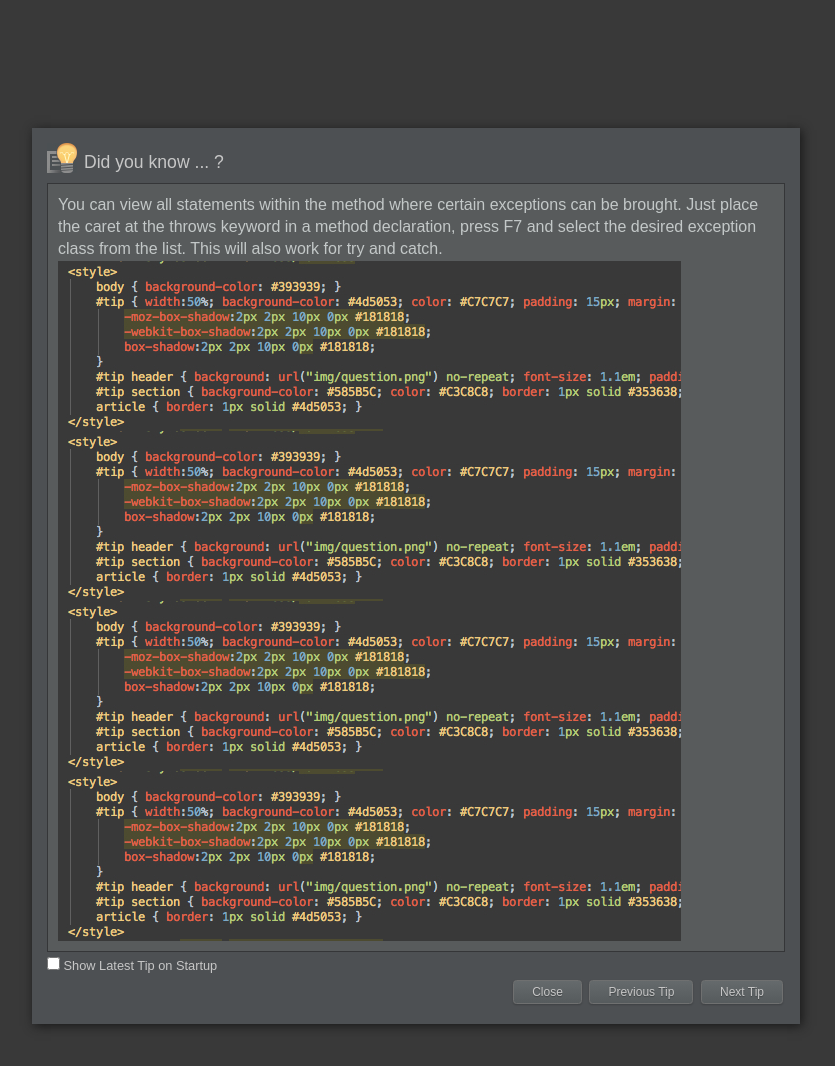
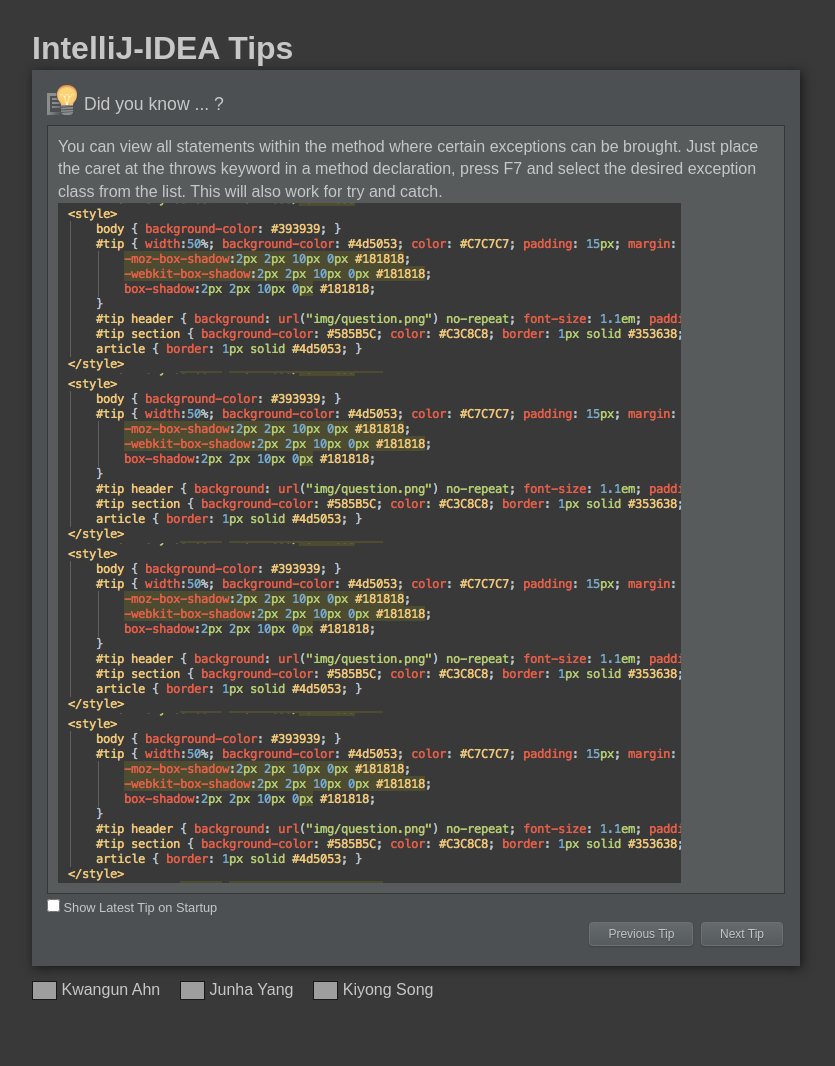
Before and after one commit to kuahn/IntelliJ-IDEA, a plain HTML site: page index.html in a window 1280 px wide. Shown: the whole page, without its empty margins (224-1059 px from the left). Drawn offline with nearby package versions, Linux system fonts and the light colour scheme; grey boxes are pictures that could not be loaded.

Commit message:
first commit

```diff
--- a/css/tip.css
+++ b/css/tip.css
@@ -1,5 +1,30 @@
 body { background-color: #393939; }
-#tip { background-color: #4d5053; color: #C7C7C7; padding: 15px; margin: 10% 20% 10% 20%;
+
+h1 {
+    color: #C7C7C7;
+    margin: 2% 20% 0 20%;
+}
+
+a {
+    vertical-align: bottom;
+    color: #C7C7C7;
+    text-decoration: none;
+}
+
+#contributor {
+    margin: 1% 20% 5% 20%;
+}
+
+#contributor a {
+    margin: 0 2% 0 0;
+}
+
+#contributor img {
+    width: 3%;
+    border: 1px solid #181818;
+}
+
+#tip { background-color: #4d5053; color: #C7C7C7; padding: 15px; margin: 0 20%;
     -moz-box-shadow:2px 2px 10px 0px #181818;
     -webkit-box-shadow:2px 2px 10px 0px #181818;
     box-shadow:2px 2px 10px 0px #181818;
@@ -7,10 +32,7 @@ body { background-color: #393939; }
 #tip header { background: url("../img/question.png") no-repeat; font-size: 1.1em; padding: 7px 0 8px 37px; }
 #tip section {  background-color: #585B5C; color: #C3C8C8; border: 1px solid #353638; padding: 10px; min-height: 200px; overflow: scroll;}
 #tip footer { margin:5px 0 0 0; font-size: 0.8em; }
-#tip footer a {
-    color: #339;
-    text-decoration: none;
-}
+
 #tip footer .button {
     display: inline-block;
     zoom: 1;
--- a/index.html
+++ b/index.html
@@ -8,7 +8,7 @@
 <head>
     <meta charset="utf-8">
     <meta http-equiv="X-UA-Compatible" content="IE=edge,chrome=1">
-    <title></title>
+    <title>IntelliJ-IDEA Tips</title>
     <meta name="description" content="">
     <meta name="viewport" content="width=device-width">
     <link rel="stylesheet" href="css/normalize.css">
@@ -17,17 +17,23 @@
     <script src="js/vendor/modernizr-2.6.2.min.js"></script>
 </head>
 <body><!--[if lt IE 7]><p class="chromeframe">You are using an <strong>outdated</strong> browser. Please <a href="http://browsehappy.com/">upgrade your browser</a> or <a href="http://www.google.com/chromeframe/?redirect=true">activate Google Chrome Frame</a> to improve your experience.</p><![endif]-->
+    <h1>IntelliJ-IDEA Tips</h1>
     <div id="tip">
         <header>Did you know ... ?</header>
         <section id="content"></section>
         <footer>
             <input type="checkbox" value="Y" name="latestTipShow"/> Show Latest Tip on Startup
             <nav>
-                <a href="#" class="button gray medium" id="close">Close</a> <a href="#" class="button gray medium" id="previousTip">Previous Tip</a> <a href="#" class="button gray medium" id="nextTip">Next Tip</a>
+                <!--<a href="#" class="button gray medium" id="close">Close</a> --><a href="#" class="button gray medium" id="previousTip">Previous Tip</a> <a href="#" class="button gray medium" id="nextTip">Next Tip</a>
             </nav>
         </footer>
     </div>
 
+    <div id="contributor">
+        <a href="https://www.facebook.com/ku.ahn" target="_blank"><img src="https://fbcdn-profile-a.akamaihd.net/hprofile-ak-ash4/c12.12.160.160/268873_2195147000489_4286237_n.jpg" /> Kwangun Ahn</a>
+        <a href="https://www.facebook.com/junha.yang.7" target="_blank"><img src="https://fbcdn-profile-a.akamaihd.net/hprofile-ak-prn1/c90.0.540.540/s160x160/28526_1475519092162_7794048_n.jpg" /> Junha Yang</a>
+        <a href="https://www.facebook.com/kiyong.song.3" target="_blank"><img src="https://fbcdn-profile-a.akamaihd.net/hprofile-ak-prn1/s160x160/11258_100956213262489_7322806_a.jpg" /> Kiyong Song</a>
+    </div>
     <script src="//ajax.googleapis.com/ajax/libs/jquery/1.9.1/jquery.min.js"></script>
     <script>window.jQuery || document.write('<script src="js/vendor/jquery-1.9.1.min.js"><\/script>')</script>
     <script src="js/plugins.js"></script>
--- a/js/main.js
+++ b/js/main.js
@@ -24,10 +24,8 @@ var tip = {
                 conts += '<br/><img src="'+ src +'"/>';
             }
 
-                $('#content')
-                    .text(tip)
-                    .append(conts)
-                    .attr('data-tipId',id);
+            $('#content').text(tip).append(conts).attr('data-tipId',id);
+
         }).error(function () {
             tip.showTip();
         })
@@ -37,11 +35,13 @@ var tip = {
 $('#nextTip').bind('click', function() {
     var id = (parseInt($('#content').attr('data-tipId'), 10)) + 1;
     tip.showTip(id);
+    return false;
 });
 
 $('#previousTip').bind('click', function() {
     var id = (parseInt($('#content').attr('data-tipId'), 10)) - 1;
     tip.showTip(id);
+    return false;
 });
 
 (function () {
--- a/js/plugins.js
+++ b/js/plugins.js
@@ -40,7 +40,7 @@
         document.addEventListener("gesturestart", gestureStart, false);
 
         // #tip adjust iphone size
-        $('#tip').css('margin','2% 4%');
+        $('#tip').css('margin','0 4% 4% 4%');
         $('.medium').css('padding','.4em 1em .42em');
     }
 }());
```
Lines whose indentation alone changed are shown as unchanged.
